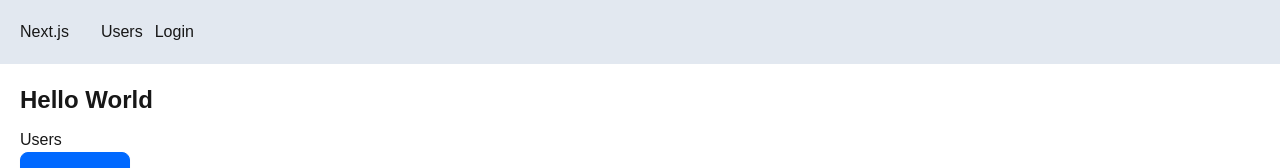
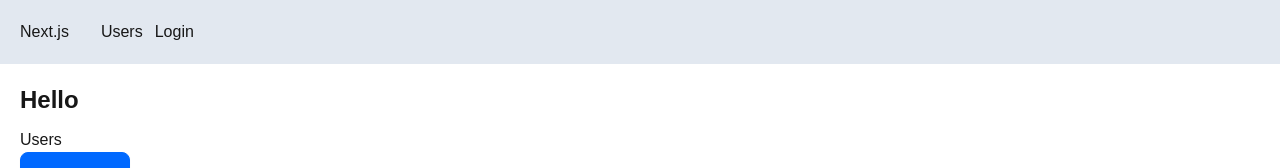
Before and after one commit to jinhajeong527/Next.js-Master-course, a Next.js app: page / in a window 1280 px wide. Shown: the top 168 px of the page. Built offline with nearby package versions, Linux system fonts and the light colour scheme; no server answers.

Commit message:
feat: add session access from server side

```diff
--- a/app/api/auth/[...nextauth]/route.ts
+++ b/app/api/auth/[...nextauth]/route.ts
@@ -1,7 +1,7 @@
 import NextAuth from "next-auth"
 import GoogleProvider from "next-auth/providers/google";
 
-const handler = NextAuth({
+export const authOptions = {
     providers:[
         GoogleProvider({
             // We know that we have set this up properly
@@ -12,6 +12,8 @@
             clientSecret: process.env.GOOGLE_CLIENT_SECRET!,
         })
     ],
-});
+}
+
+const handler = NextAuth(authOptions);
 
 export {handler as GET, handler as POST}
--- a/app/page.tsx
+++ b/app/page.tsx
@@ -1,10 +1,14 @@
 import Link from "next/link";
 import ProductCard from "@/app/components/ProductCard/ProductCard";
+import {getServerSession} from "next-auth";
+import {authOptions} from "@/app/api/auth/[...nextauth]/route";
 
-export default function Home() {
+export default async function Home() {
+    // We can use this in our pages as well as our route handlers
+    const session = await getServerSession(authOptions);
     return (
         <main>
-            <h1>Hello World</h1>
+            <h1>Hello {session && <span>{session.user!.name}</span>}</h1>
             <Link href={"/users"}>Users</Link>
             <ProductCard/>
         </main>
```
